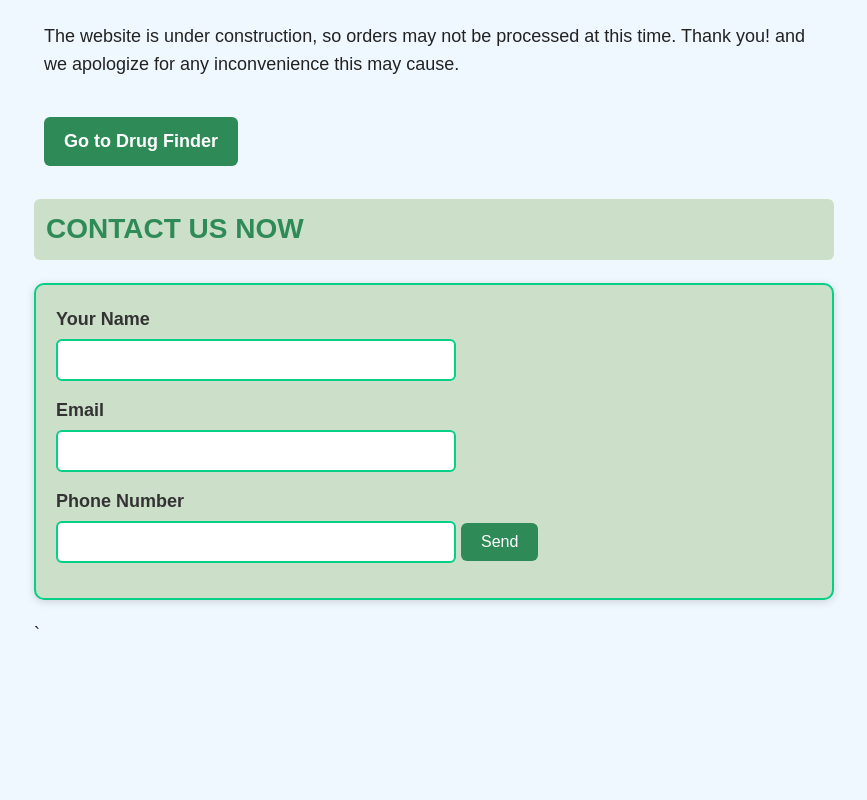
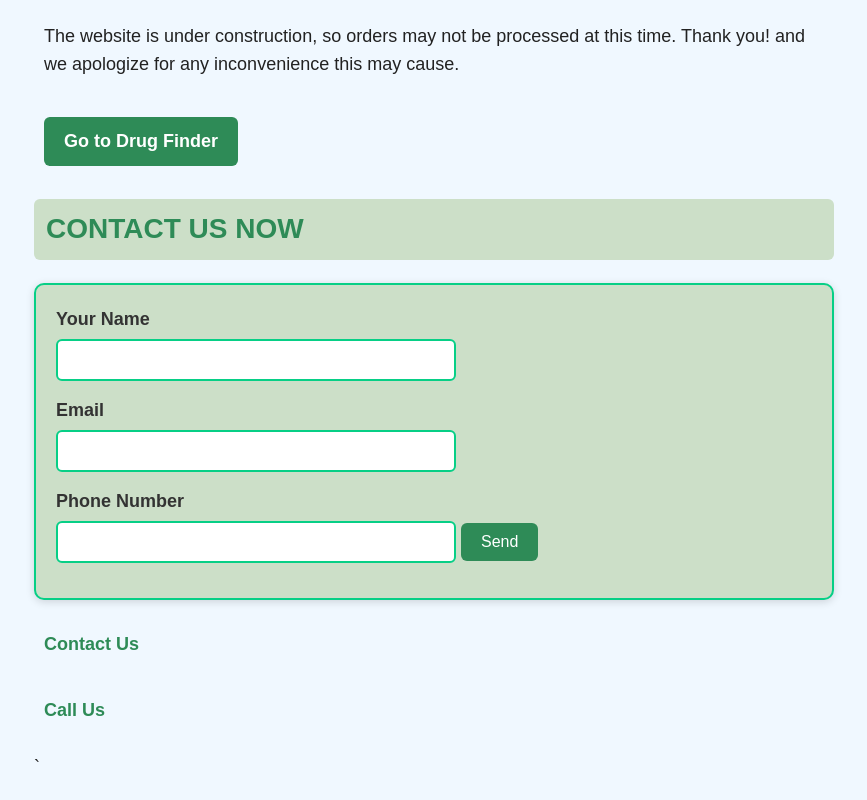
Before and after one commit to delvalleelvis00-create/christo-pharmacy, a plain HTML site: page index.html in a window 1280 px wide. Shown: the part 632-1432 px from the top of the page, without its empty margins (206-1073 px from the left). Before the commit the page ends 1300 px from the top, so only its background shows below. Drawn offline with Linux system fonts and the light colour scheme.

Commit message:
update contact details

```diff
--- a/index.html
+++ b/index.html
@@ -40,5 +40,7 @@
 
       <button type="submit">Send</button>
     </form>
+  <p><a href="mailto:delvalleelvis00@gmail.com">Contact Us</a></p>
+  <p><a href="tel:+233558099038">Call Us</a></p>
   </body>
 </html>`
```
